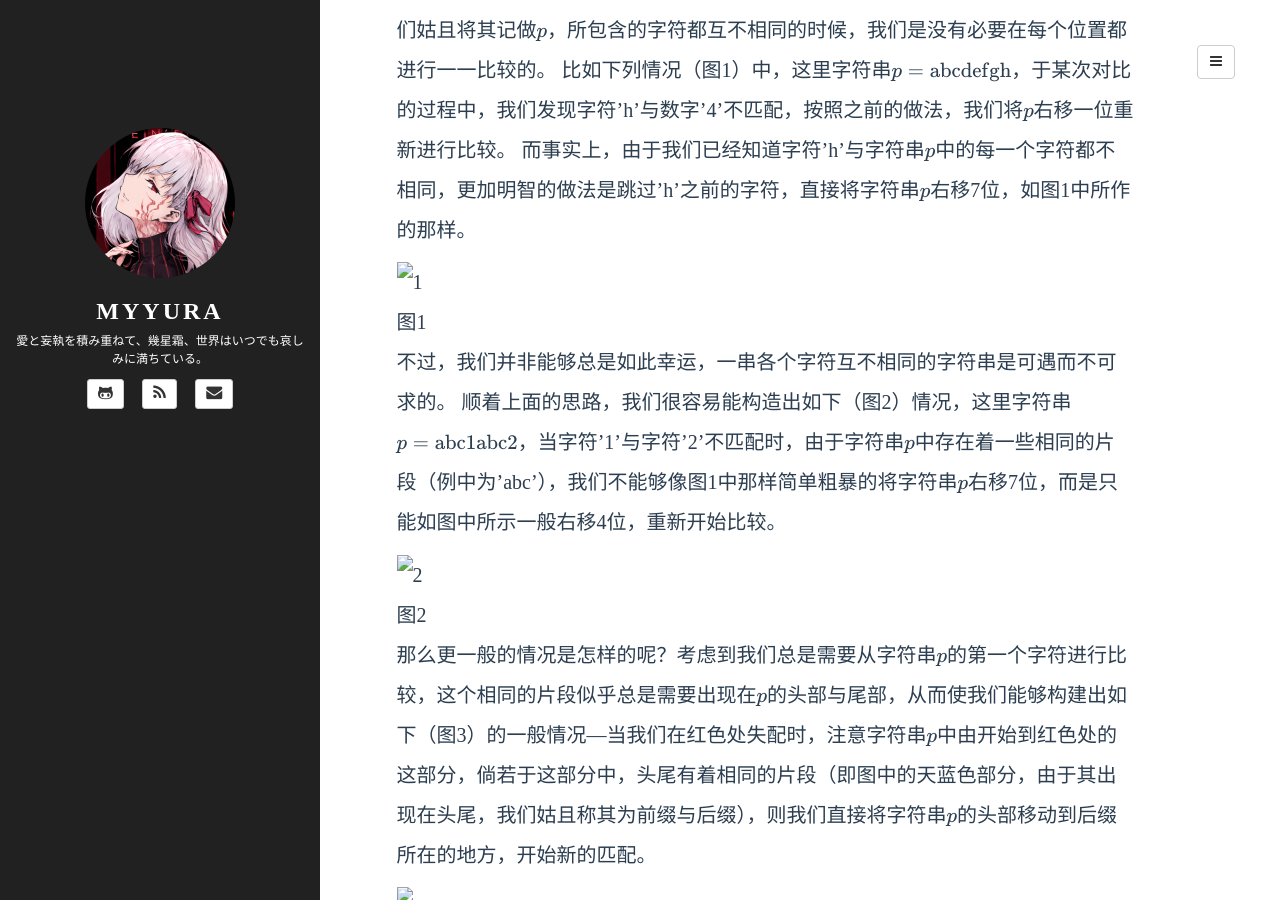
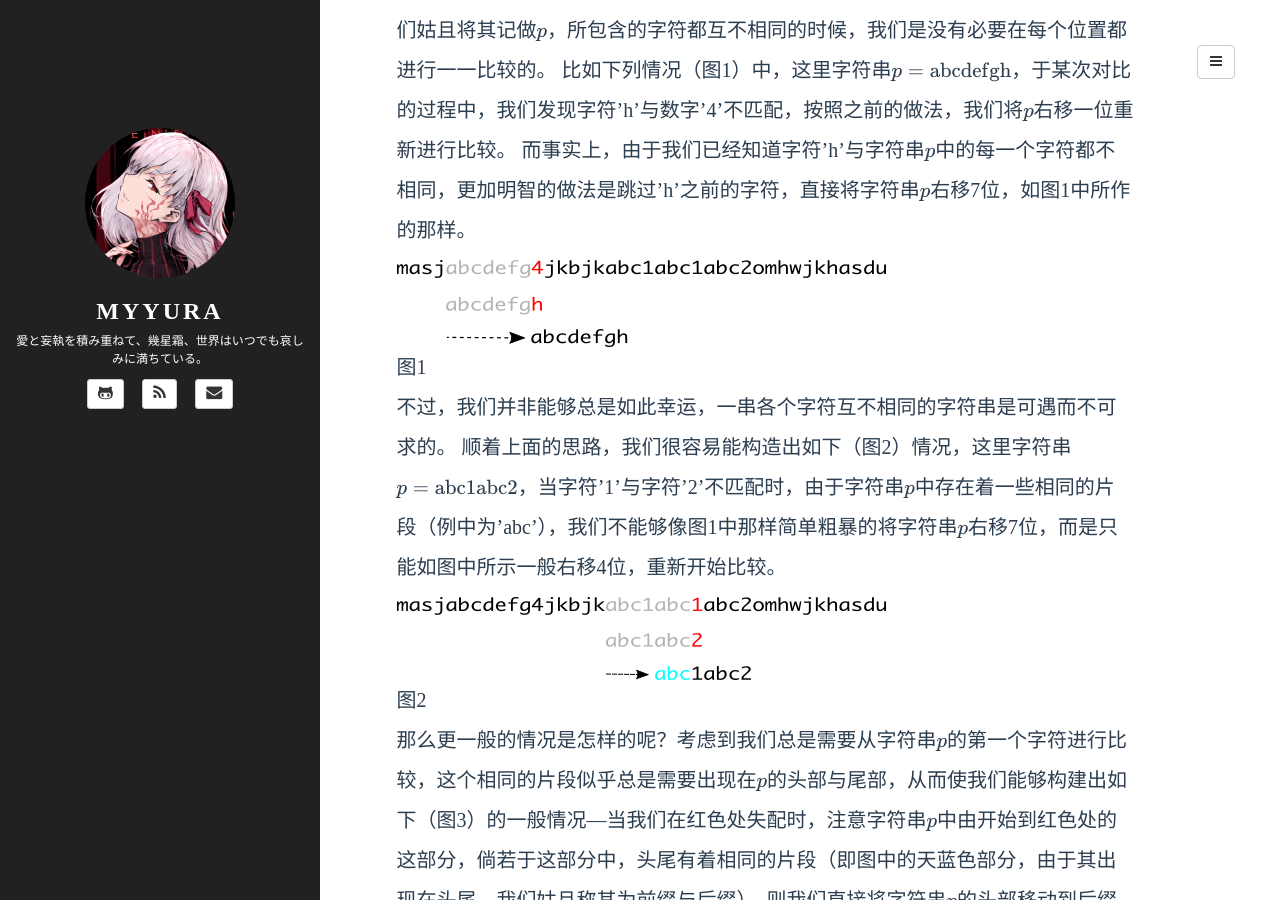
Before and after one commit to Myyura/myyura.github.io, a Jekyll site: the page built from _posts/math_algorithm/2019-11-19-kmp-algorithm.md, in a window 1280 px wide and 900 px high, scrolled down 710 px. Built offline with Jekyll 4.4.1, drawn with Linux system fonts in a browser that asks for light colours; formulas are drawn with MathJax 3; a script that is not in the unit is left out; comment, search, counter and statistics services are not loaded.

Commit message:
Update images

```diff
--- a/_posts/math_algorithm/2019-11-19-kmp-algorithm.md
+++ b/_posts/math_algorithm/2019-11-19-kmp-algorithm.md
@@ -24,7 +24,7 @@
 而事实上，由于我们已经知道字符'h'与字符串$p$中的每一个字符都不相同，更加明智的做法是跳过'h'之前的字符，直接将字符串$p$右移7位，如图1中所作的那样。
 
 <figure>
-  <img src="../../_resources/_images/kmp1.png" alt="1"/>
+  <img src="https://github.com/Myyura/myyura.github.io/blob/master/_resources/_images/kmp1.png" alt="1"/>
   <figcaption>图1</figcaption>
 </figure>
 
@@ -32,14 +32,14 @@
 顺着上面的思路，我们很容易能构造出如下（图2）情况，这里字符串$p = \text{abc1abc2}$，当字符'1'与字符'2'不匹配时，由于字符串$p$中存在着一些相同的片段（例中为'abc'），我们不能够像图1中那样简单粗暴的将字符串$p$右移7位，而是只能如图中所示一般右移4位，重新开始比较。
 
 <figure>
-  <img src="../../_resources/_images/kmp2.png" alt="2"/>
+  <img src="https://github.com/Myyura/myyura.github.io/blob/master/_resources/_images/kmp2.png" alt="2"/>
   <figcaption>图2</figcaption>
 </figure>
 
 那么更一般的情况是怎样的呢？考虑到我们总是需要从字符串$p$的第一个字符进行比较，这个相同的片段似乎总是需要出现在$p$的头部与尾部，从而使我们能够构建出如下（图3）的一般情况---当我们在红色处失配时，注意字符串$p$中由开始到红色处的这部分，倘若于这部分中，头尾有着相同的片段（即图中的天蓝色部分，由于其出现在头尾，我们姑且称其为前缀与后缀），则我们直接将字符串$p$的头部移动到后缀所在的地方，开始新的匹配。
 
 <figure>
-  <img src="../../_resources/_images/kmp3.png" alt="3"/>
+  <img src="https://github.com/Myyura/myyura.github.io/blob/master/_resources/_images/kmp3.png" alt="3"/>
   <figcaption>图3</figcaption>
 </figure>
 
@@ -49,7 +49,7 @@
 基于这个观察，极大的前后缀的或许是一个不错的选择。
 
 <figure>
-  <img src="../../_resources/_images/kmp4.png" alt="4"/>
+  <img src="https://github.com/Myyura/myyura.github.io/blob/master/_resources/_images/kmp4.png" alt="4"/>
   <figcaption>图4</figcaption>
 </figure>
 
@@ -96,7 +96,7 @@
 事实上，由于边界中的前后缀是两个相同的子串，因此我们只需要检查$s_{b_{i-1}}$与$s_{i-1}$是否相同（如图5）。倘若相同，则$b_i = b_{i - 1} + 1$，这是我们希望看到的情况。
 
 <figure>
-  <img src="../../_resources/_images/kmp5.png" alt="5"/>
+  <img src="https://github.com/Myyura/myyura.github.io/blob/master/_resources/_images/kmp5.png" alt="5"/>
   <figcaption>图5</figcaption>
 </figure>
 
```
